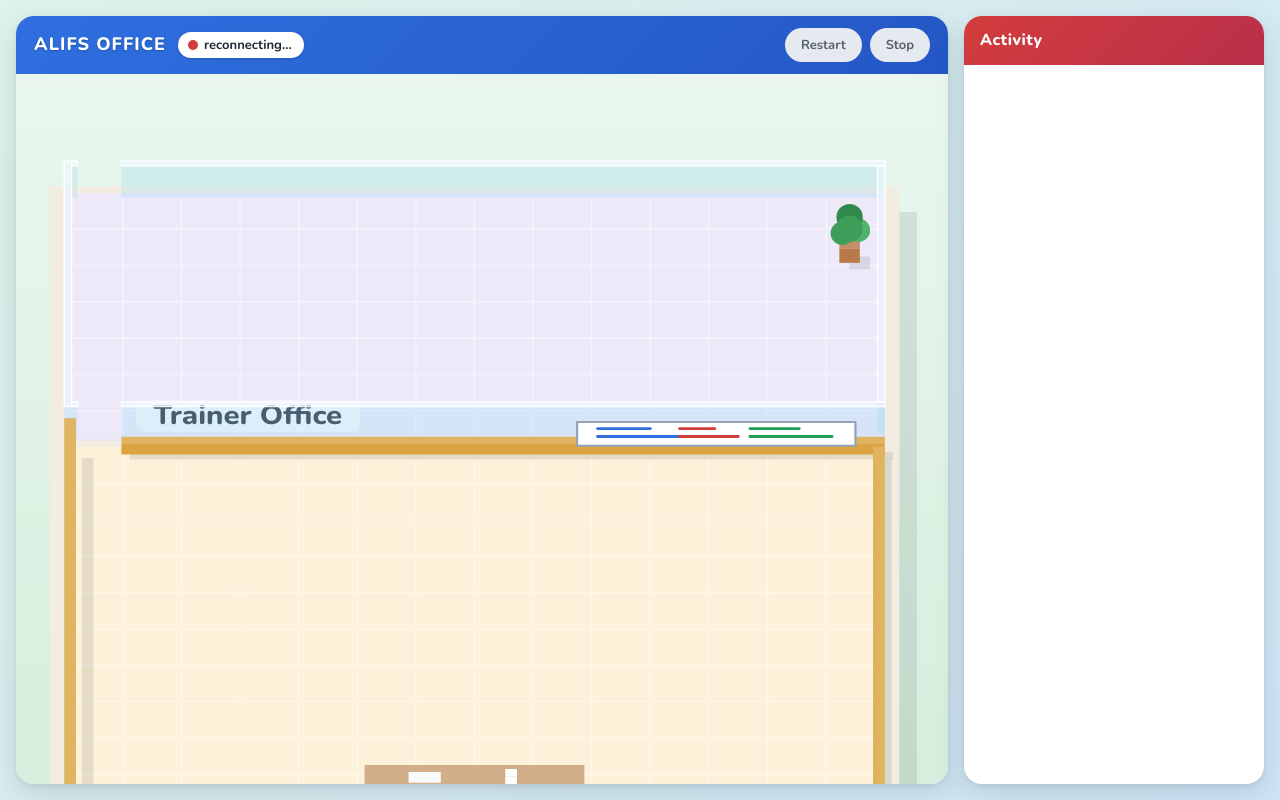
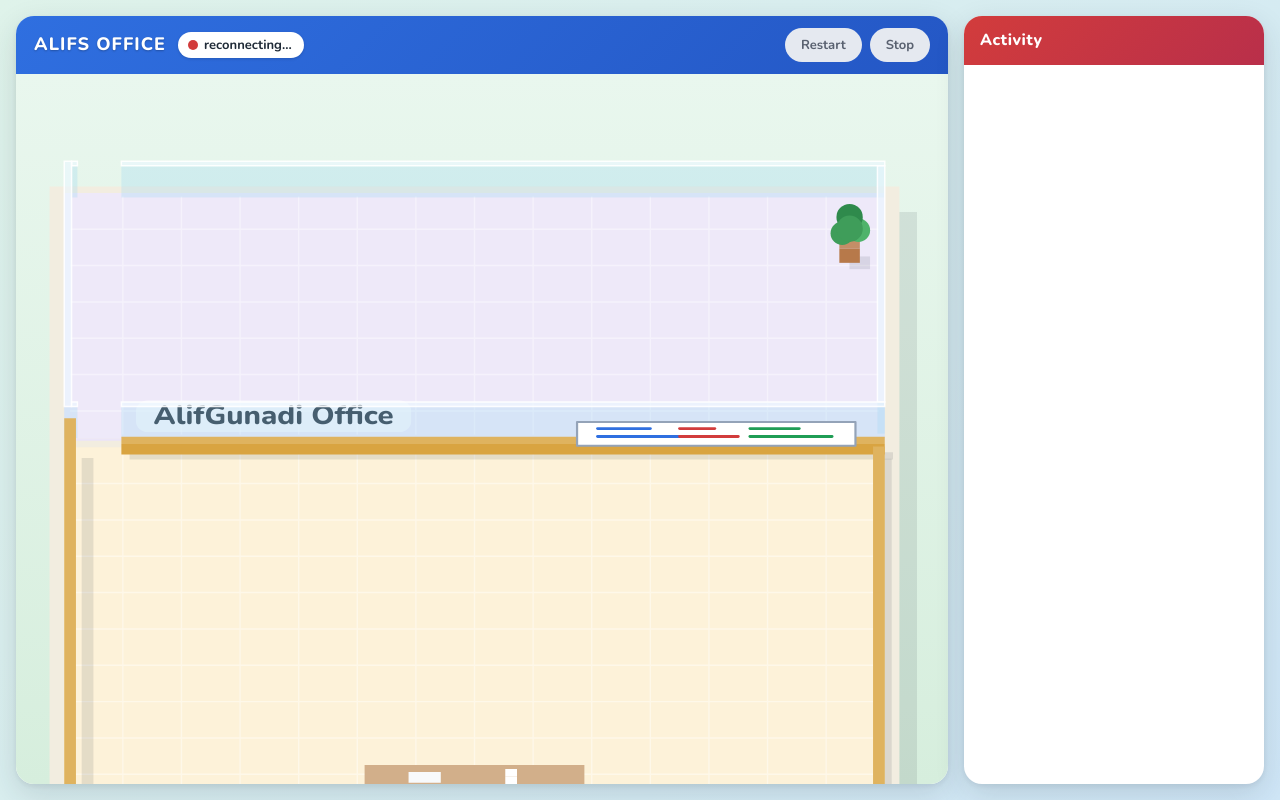
Before and after one commit to alifgunadi/agent-office, a plain HTML site: page index.html in a window 1280 px wide. Drawn offline with nearby package versions, Linux system fonts and the light colour scheme; no server answers.

Commit message:
refactor: rename Trainer role and desk to AlifGunadi

```diff
--- a/index.html
+++ b/index.html
@@ -301,7 +301,7 @@
 
     // g: 'f' | 'm'. hs: hairstyle (women: long wavy bob pony bun; men: side quiff undercut wave). outfit: tie polo blazer blouse dress.
     const ROLES = {
-      'main': { label: 'Trainer', color: '#e5e7eb', hair: '#3f2a1d', skin: '#ffe3cc', g: 'm', hs: 'side', outfit: 'blazer', glasses: true },
+      'main': { label: 'AlifGunadi', color: '#e5e7eb', hair: '#3f2a1d', skin: '#ffe3cc', g: 'm', hs: 'side', outfit: 'blazer', glasses: true },
       'product-manager': { label: 'Product Manager', color: '#f59e0b', hair: '#111827', skin: '#e0ac69', g: 'f', hs: 'wavy', outfit: 'blouse' },
       'lead-business-analyst': { label: 'Business Analyst', color: '#14b8a6', hair: '#7c2d12', skin: '#ffdbac', g: 'm', hs: 'side', outfit: 'tie', glasses: true },
       'lead-solution-engineer': { label: 'Solution Eng', color: '#6366f1', hair: '#1f2937', skin: '#c68642', g: 'm', hs: 'quiff', outfit: 'polo', stubble: true },
@@ -335,7 +335,7 @@
 
     // Door templates (wide layout). `at` is a fraction along the wall. Stacked layouts use a side gutter instead.
     const ZONES = {
-      trainer: { label: 'Trainer Office', floor: '#ebe5f8', wall: '#9b8bd0', glass: true, doors: [{ side: 'bottom', at: 0.85, len: 44 }] },
+      trainer: { label: 'AlifGunadi Office', floor: '#ebe5f8', wall: '#9b8bd0', glass: true, doors: [{ side: 'bottom', at: 0.85, len: 44 }] },
       product: { label: 'Product', floor: '#fdf0d2', wall: '#d9a441', doors: [{ side: 'bottom', at: 0.85, len: 70 }] },
       eng: { label: 'Engineering', floor: '#dcebfa', wall: '#6b9bd6', doors: [{ side: 'top', at: 0.5, len: 80 }] },
       qa: { label: 'Quality & Security', floor: '#e0f3e5', wall: '#6cb58a', glass: true, doors: [{ side: 'top', at: 0.5, len: 70 }] },
```
Also changed, not shown: README.md.
